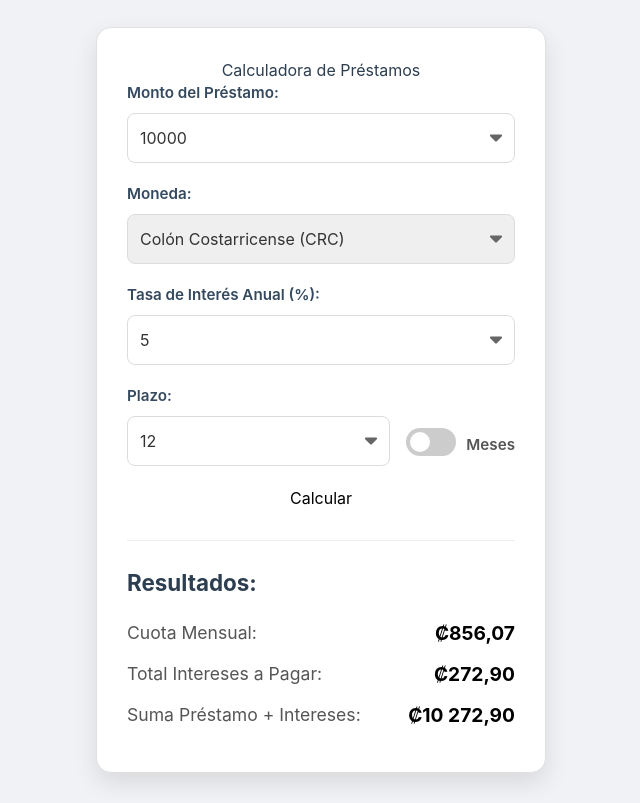
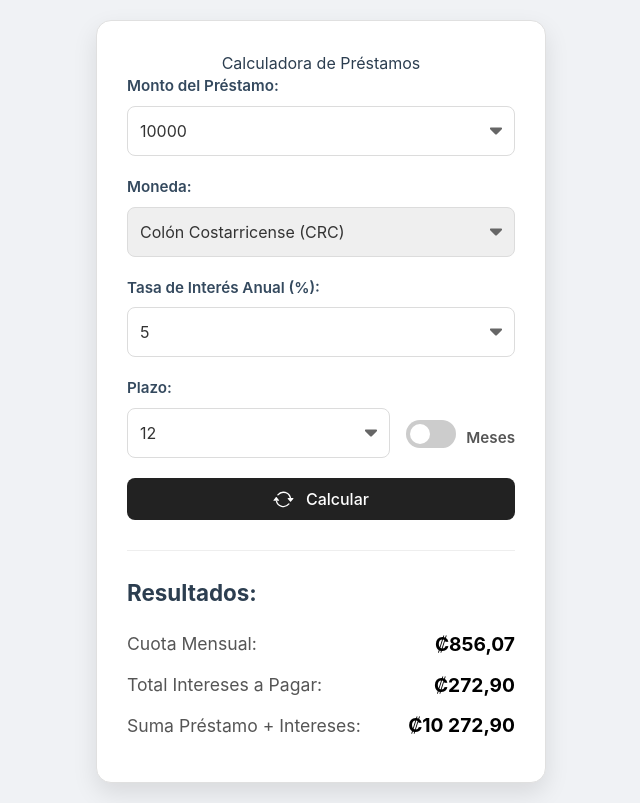
Before and after one commit to Wiktor124/interest-calculator, a plain HTML site: page index.html in a window 1280 px wide. Shown: the whole page, without its empty margins (319-959 px from the left). Drawn offline with nearby package versions, Linux system fonts and the light colour scheme.

Commit message:
new calculate button

```diff
--- a/index.html
+++ b/index.html
@@ -1,5 +1,6 @@
 <!DOCTYPE html>
 <html lang="es">
+
 <head>
     <meta charset="UTF-8">
     <meta name="viewport" content="width=device-width, initial-scale=1.0">
@@ -119,15 +120,15 @@
             border-radius: 50%;
         }
 
-        input:checked + .slider {
+        input:checked+.slider {
             background-color: #2ecc71;
         }
 
-        input:focus + .slider {
+        input:focus+.slider {
             box-shadow: 0 0 1px #2ecc71;
         }
 
-        input:checked + .slider:before {
+        input:checked+.slider:before {
             transform: translateX(22px);
         }
 
@@ -135,31 +136,6 @@
             font-weight: 600;
             color: #555;
             font-size: 0.95rem;
-        }
-
-        button {
-            background-color: #3498db;
-            color: white;
-            padding: 12px 25px;
-            border: none;
-            border-radius: 8px;
-            cursor: pointer;
-            font-size: 1.1rem;
-            font-weight: 600;
-            margin-top: 25px;
-            transition: background-color 0.3s ease, transform 0.2s ease;
-            width: 100%;
-            color: #ffffff;
-        }
-
-        button:hover {
-            background-color: #2980b9;
-            transform: translateY(-2px);
-        }
-
-        button:active {
-            background-color: #2471a3;
-            transform: translateY(0);
         }
 
         .results {
@@ -214,8 +190,53 @@
                 font-size: 1.1rem;
             }
         }
+
+        .button {
+            color: white;
+            background-color: #222;
+            font-weight: 500;
+            border-radius: 0.5rem;
+            font-size: 1rem;
+            line-height: 2rem;
+            padding: 5px 15px;
+            width: 100%;
+            cursor: pointer;
+            text-align: center;
+            margin-right: 0.5rem;
+            display: inline-flex;
+            align-items: center;
+            justify-content: center;
+            border: none;
+        }
+
+        .button:hover {
+            background-color: #333;
+        }
+
+        .button svg {
+            display: inline;
+            width: 1.3rem;
+            height: 1.3rem;
+            margin-right: 0.75rem;
+            color: white;
+        }
+
+        .button:focus svg {
+            animation: spin_357 0.5s linear;
+        }
+
+        @keyframes spin_357 {
+            from {
+                transform: rotate(0deg);
+            }
+
+            to {
+                transform: rotate(360deg);
+            }
+        }
     </style>
 </head>
+
 <body>
     <div class="calculator-container">
         <h1>Calculadora de Préstamos</h1>
@@ -252,7 +273,18 @@
             </div>
         </div>
 
-        <button id="calculateBtn">Calcular</button>
+        <button type="button" id="calculateBtn" class="button">
+            <svg xmlns="http://www.w3.org/2000/svg" width="16" height="16" fill="currentColor"
+                class="bi bi-arrow-repeat" viewBox="0 0 16 16">
+                <path
+                    d="M11.534 7h3.932a.25.25 0 0 1 .192.41l-1.966 2.36a.25.25 0 0 1-.384 0l-1.966-2.36a.25.25 0 0 1 .192-.41zm-11 2h3.932a.25.25 0 0 0 .192-.41L2.692 6.23a.25.25 0 0 0-.384 0L.342 8.59A.25.25 0 0 0 .534 9z">
+                </path>
+                <path fill-rule="evenodd"
+                    d="M8 3c-1.552 0-2.94.707-3.857 1.818a.5.5 0 1 1-.771-.636A6.002 6.002 0 0 1 13.917 7H12.9A5.002 5.002 0 0 0 8 3zM3.1 9a5.002 5.002 0 0 0 8.757 2.182.5.5 0 1 1 .771.636A6.002 6.002 0 0 1 2.083 9H3.1z">
+                </path>
+            </svg>
+            Calcular
+        </button>
 
         <div class="results">
             <h2>Resultados:</h2>
@@ -379,4 +411,5 @@
         });
     </script>
 </body>
+
 </html>
```
